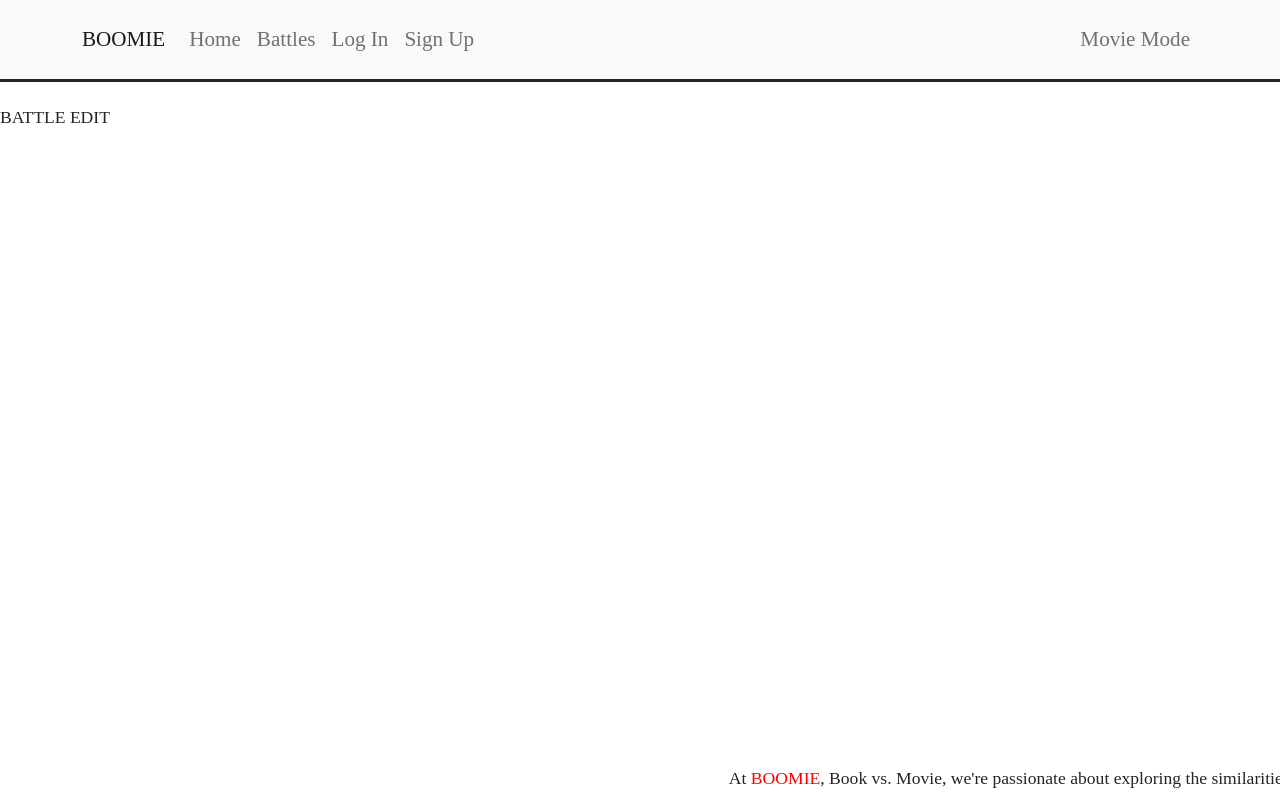
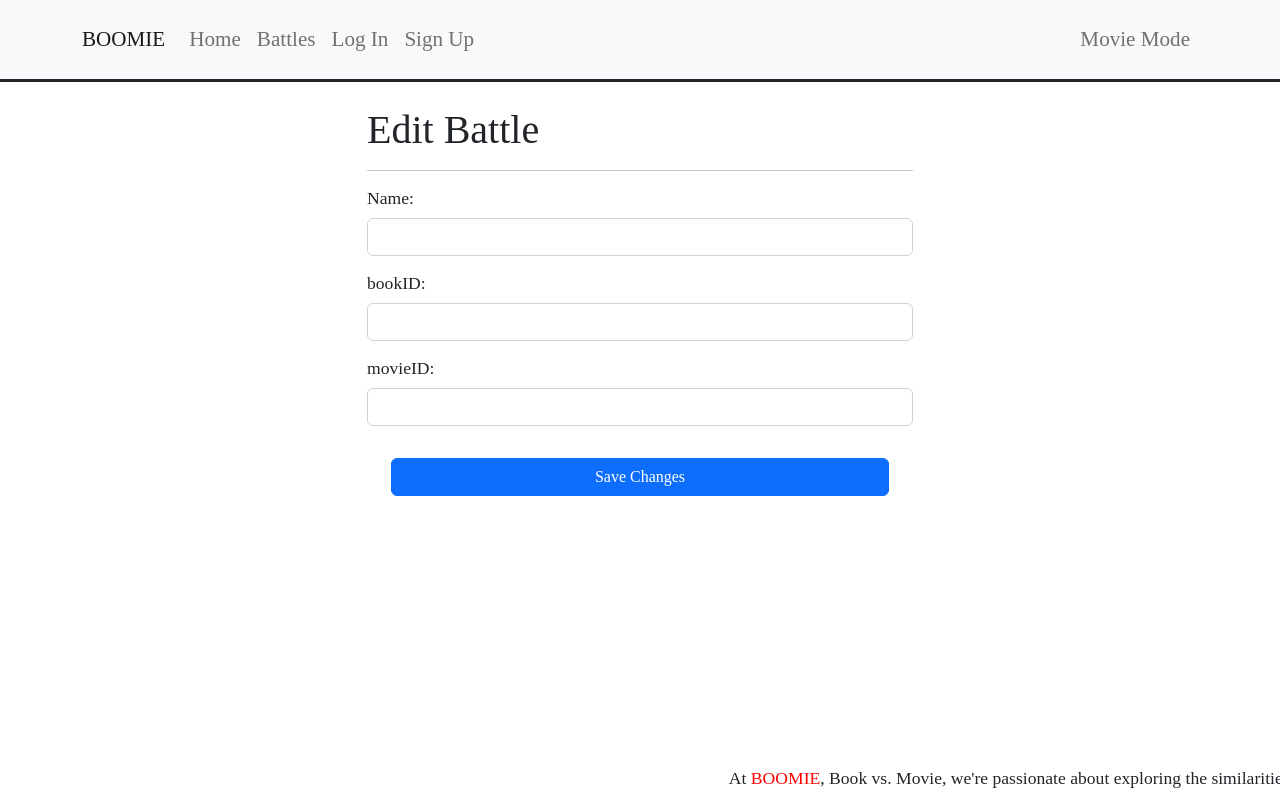
Before and after one commit to jacobviv/boomie-client, a React (Create React App) app: page /battles/edit/1 in a window 1280 px wide. Built offline with nearby package versions, Linux system fonts and the light colour scheme; no server answers.

Commit message:
edit and delete battle, full CRUD

```diff
--- a/src/components/BattleCard/BattleCard.jsx
+++ b/src/components/BattleCard/BattleCard.jsx
@@ -11,6 +11,9 @@ const BattleCard = ({ name, bookID, movieID, _id }) => {
                 <Link to={`/battles/details/${_id}`}>
                     <Card.Text>{name}</Card.Text>
                 </Link>
+                <Link to={`/battles/edit/${_id}`}>
+                    <Card.Text>EDIT</Card.Text>
+                </Link>
             </Card.Body>
         </Card>
     )
--- /dev/null
+++ b/src/components/EditBattleForm/EditBattleForm.jsx
@@ -0,0 +1,82 @@
+import { useContext, useEffect, useState } from "react"
+import { Button, Form } from "react-bootstrap"
+import battlesService from "../../services/battles.services"
+import { ThemeContext } from "../../contexts/theme.context"
+import { useNavigate, useParams } from "react-router-dom"
+
+const EditBattleForm = ({ fireFinalActions }) => {
+
+    const { battle_id } = useParams()
+    const navigate = useNavigate()
+    const { themeValue } = useContext(ThemeContext)
+
+    const [battleData, setBattleData] = useState({
+        name: '',
+        bookID: '',
+        movieID: '',
+    })
+
+    useEffect(() => {
+        getBattle()
+
+    }, [])
+
+    const getBattle = () => {
+        battlesService
+            .getBattleDetails(battle_id)
+            .then(({ data }) => {
+                setBattleData({
+                    name: data.name,
+                    bookID: data.bookID,
+                    movieID: data.movieID
+                })
+            })
+            .catch(err => console.log(err))
+    }
+
+    const handleBattleChange = e => {
+        const { name, value } = e.target
+        setBattleData({ ...battleData, [name]: value })
+    }
+
+    const handleSubmit = e => {
+        e.preventDefault()
+
+        battlesService
+            .editBattleById(battle_id, { ...battleData })
+            .then(() => {
+                navigate('/battles')
+            })
+            .catch(err => console.log(err))
+    }
+
+
+
+    return (
+
+        <Form className="mb-5" onSubmit={handleSubmit} >
+
+            <Form.Group className="mb-3" controlId="name" >
+                <Form.Label>Name:</Form.Label>
+                <Form.Control className={`${themeValue} secondary`} type="text" name="name" value={battleData.name} onChange={handleBattleChange} required />
+            </Form.Group>
+
+            <Form.Group className="mb-3" controlId="bookID" >
+                <Form.Label>bookID:</Form.Label>
+                <Form.Control className={`${themeValue} secondary`} type="text" name="bookID" value={battleData.bookID} onChange={handleBattleChange} required />
+            </Form.Group>
+
+            <Form.Group className="mb-3" controlId="movieID">
+                <Form.Label>movieID:</Form.Label>
+                <Form.Control className={`${themeValue} secondary`} type="text" name="movieID" value={battleData.movieID} onChange={handleBattleChange} required />
+            </Form.Group>
+
+            <div className="d-grid ">
+                <Button type="submit" className="mx-4 mt-3">Save Changes</Button>
+            </div>
+
+        </Form>
+    )
+}
+
+export default EditBattleForm
--- a/src/components/LoginForm/LoginForm.jsx
+++ b/src/components/LoginForm/LoginForm.jsx
@@ -2,6 +2,7 @@ import { useState, useContext } from "react"
 import { Form, Button } from "react-bootstrap"
 import { AuthContext } from "../../contexts/auth.context"
 import authService from "../../services/auth.services"
+import { useNavigate, useParams } from "react-router-dom"
 
 
 const LoginForm = () => {
@@ -12,6 +13,8 @@ const LoginForm = () => {
     })
 
     const { authenticateUser, user } = useContext(AuthContext)
+    const navigate = useNavigate()
+
 
     const handleInputChange = e => {
         const { value, name } = e.target
@@ -27,6 +30,7 @@ const LoginForm = () => {
             .then(({ data }) => {
                 localStorage.setItem('authToken', data.authToken)
                 authenticateUser()
+                navigate('/battles')
             })
             .catch(err => console.log(err))
     }
--- a/src/pages/BattleDetailsPage/BattleDetailsPage.jsx
+++ b/src/pages/BattleDetailsPage/BattleDetailsPage.jsx
@@ -17,6 +17,16 @@ const BattleDetailsPage = () => {
             .then(({ data }) => setBattle(data))
             .catch(err => console.error(err))
     }, [])
+
+    const handleDelete = () => {
+        battlesService
+            .deleteBattleById(battle_id)
+            .then(() => {
+                window.location = "/battles"
+            })
+            .catch((err) => console.error(err))
+    }
+
 
     return (
 
@@ -42,6 +52,12 @@ const BattleDetailsPage = () => {
                     <Link to="/battles">
                         <Button as="figure" variant="dark">Back to Battles</Button>
                     </Link>
+                    <Link to={`/battles/edit/${battle_id}`}>
+                        <Button as="figure" variant="warning">Edit Battle</Button>
+                    </Link>
+                    <Button as="figure" variant="danger" onClick={handleDelete}>
+                        Delete Battle
+                    </Button>
                 </Col>
 
                 <Col md={{ span: 4 }}>
--- /dev/null
+++ b/src/pages/EditBattlePage/EditBattlePage.jsx
@@ -0,0 +1,58 @@
+import { useContext, useEffect, useState } from "react"
+import { Col, Container, Row } from "react-bootstrap"
+import { Navigate, useParams } from "react-router-dom"
+import EditBattleForm from "../../components/EditBattleForm/EditBattleForm"
+import Loader from "../../components/Loader/Loader"
+import { AuthContext } from "../../contexts/auth.context"
+import battlesService from "../../services/battles.services"
+
+const EditBattlePage = () => {
+
+    const { battle_id } = useParams()
+
+    const { user, isLoading } = useContext(AuthContext)
+
+    const [battle, setBattle] = useState({})
+
+    useEffect(() => {
+        getBattle()
+    }, [battle_id])
+
+    const getBattle = () => {
+
+        battlesService
+            .getBattleDetails(battle_id)
+            .then(({ data }) => {
+                setBattle(data)
+            })
+            .catch(err => console.log(err))
+    }
+    console.log(battle_id)
+
+    if (isLoading) {
+        return <Loader />
+    }
+
+    if (user?._id === battle.owner?._id || user.role === "ADMIN" || user.role === "USER") {
+
+        // OJO, RETIRAR A USER CUANDO ESTÉ IMPLEMENTADO OWNER
+
+        return (
+            <Container>
+                <Row>
+
+                    <Col md={{ span: 6, offset: 3 }}>
+                        <h1>Edit Battle</h1>
+                        <hr />
+                        <EditBattleForm />
+                    </Col>
+                </Row>
+            </Container>
+        )
+    } else return <Navigate to="/battles" />
+
+
+
+}
+
+export default EditBattlePage
--- a/src/routes/AppRoutes.jsx
+++ b/src/routes/AppRoutes.jsx
@@ -1,6 +1,7 @@
 import { Route, Routes } from "react-router-dom"
 import BattleDetailsPage from "../pages/BattleDetailsPage/BattleDetailsPage"
 import BattlesPage from "../pages/BattlesPage/BattlesPage"
+import EditBattlePage from "../pages/EditBattlePage/EditBattlePage"
 import HomePage from "../pages/HomePage/HomePage"
 import LoginPage from "../pages/LoginPage/LoginPage"
 import SignupPage from "../pages/SignupPage/SignupPage"
@@ -16,7 +17,8 @@ const AppRoutes = () => {
             <Route path="/login" element={<LoginPage />} />
             <Route path="/battles" element={<BattlesPage />} />
             <Route path="/battles/details/:battle_id" element={<BattleDetailsPage />} />
-            <Route path="/battles/edit/:battle_id" element={<p>BATTLE EDIT</p>} />
+            <Route path="/battles/edit/:battle_id" element={<EditBattlePage />} />
+            <Route path="/battles/delete/:battle_id" element={<BattlesPage />} />
             <Route path="/battles/create" element={<p>BATTLE CREATE</p>} />
             <Route path="*" element={<p>404</p>} />
         </Routes>
--- a/src/services/battles.services.js
+++ b/src/services/battles.services.js
@@ -19,6 +19,17 @@ class BattleService {
     saveBattle(battleData) {
         return this.api.post('/saveBattle', battleData)
     }
+
+    getBattleByOwner(id) {
+        return this.api.get(`/battleByOwner/${id}`)
+    }
+    editBattleById(battle_id, battleData) {
+        return this.api.put(`/edit/${battle_id}`, battleData)
+    }
+    deleteBattleById(battle_id) {
+        return this.api.delete(`/delete/${battle_id}`)
+    }
+
 }
 
 const battlesService = new BattleService()
```
